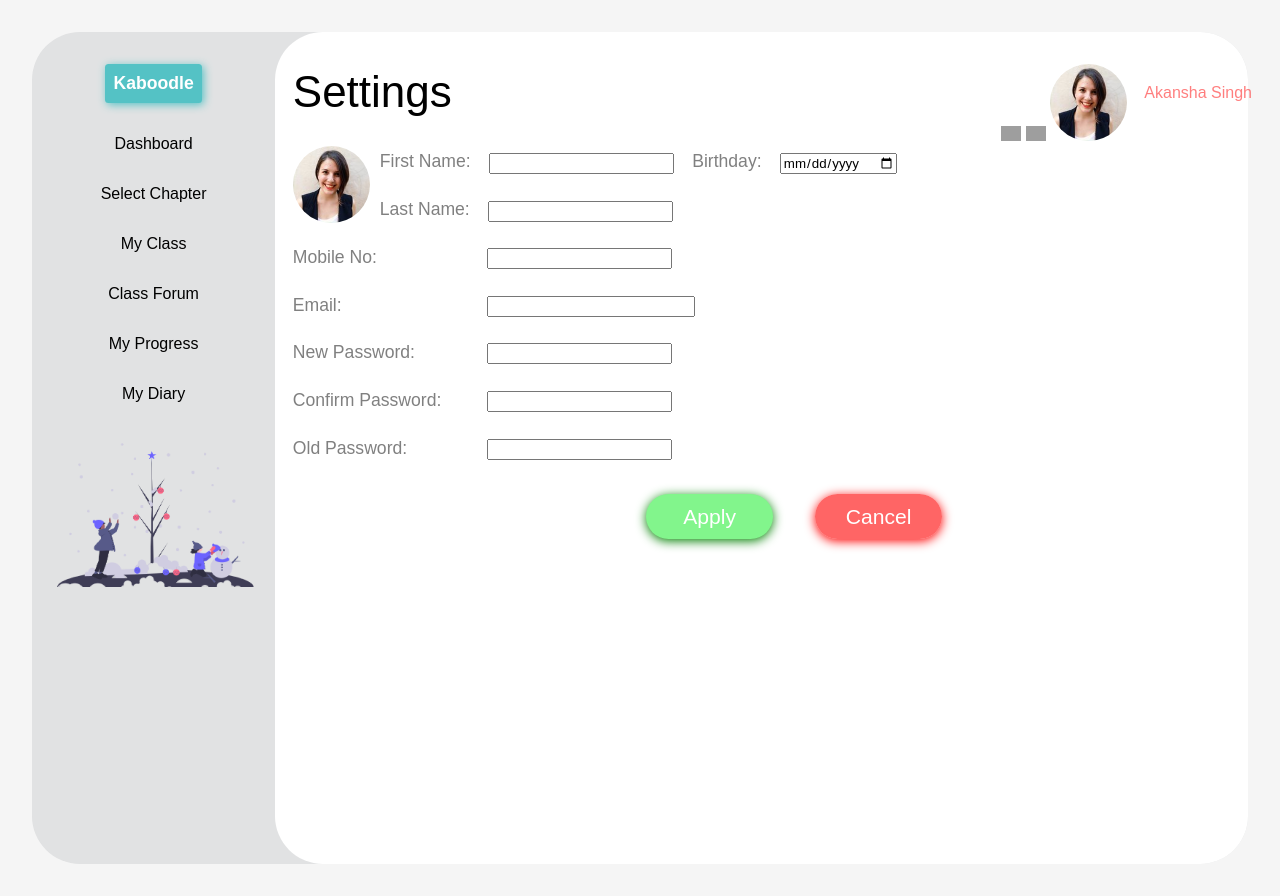
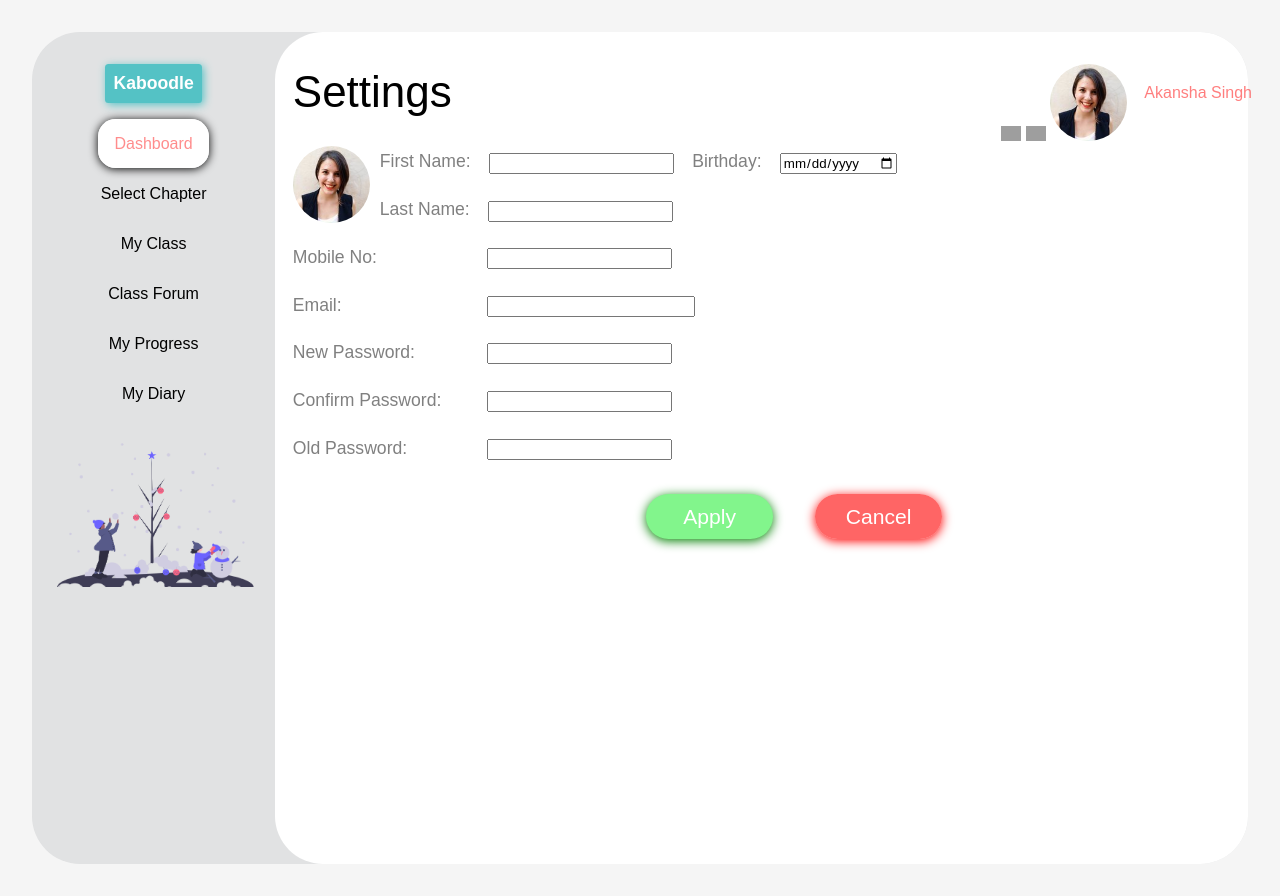
Before and after one commit to Harsh-Singh-Rajput/Task, a plain HTML site: page index.html in a window 1280 px wide. In both pictures the pointer is over the link "Dashboard". Drawn offline with Linux system fonts and the light colour scheme; grey boxes are pictures that could not be loaded.

Commit message:
made changes

```diff
--- a/index.html
+++ b/index.html
@@ -11,11 +11,10 @@
 	<nav class="sidebar">
 		<button>Kaboodle</button>
 		<ul class="sidesection">
-			<li><a href="#Dashboard">Dashboard</a></li>
+			<li><a href="/Dashboard/Dashboard.html">Dashboard</a></li>
 			<li><a href="#Chapter">Select Chapter</a></li>
 			<li><a href="#Class">My Class</a></li>
-			<li><a href="#Forum">Class Forum</a>
-			</span></li>
+			<li><a href="#Forum">Class Forum</a></li>
 			<li><a href="#Progress">My Progress</a></li>
 			<li><a href="#Diary">My Diary</a></li>
 		</ul>
@@ -31,7 +30,6 @@
 				<div class="top-profile">
 					<div class="img">
 						<img src="Images/Ellipse_1.png" alt="">
-						<!-- <a href="#">Change Name</a> -->
 					</div>
 					<div class="details">
 						<label for="first-name">First Name:</label>
--- a/test.css
+++ b/test.css
@@ -67,6 +67,15 @@ li{
 li a{
 	text-decoration: none;
 	color: black;
+}
+
+li a:hover{
+    color: rgba(255, 0, 0, 0.452);
+    border-radius: 1.1em ;
+    padding: 1em;
+    background-color: white;
+    border: none;
+    box-shadow: 0px 1px 10px black;
 }
 
 main{
```
